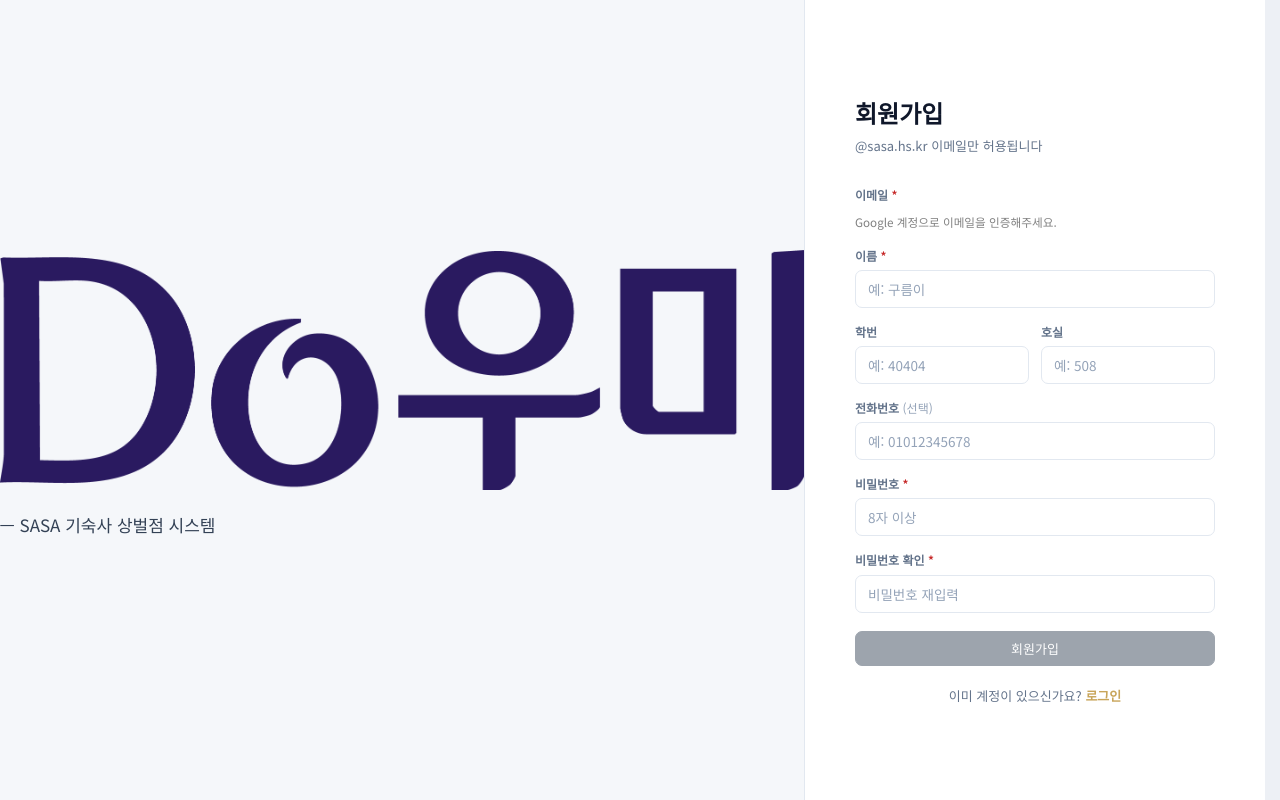
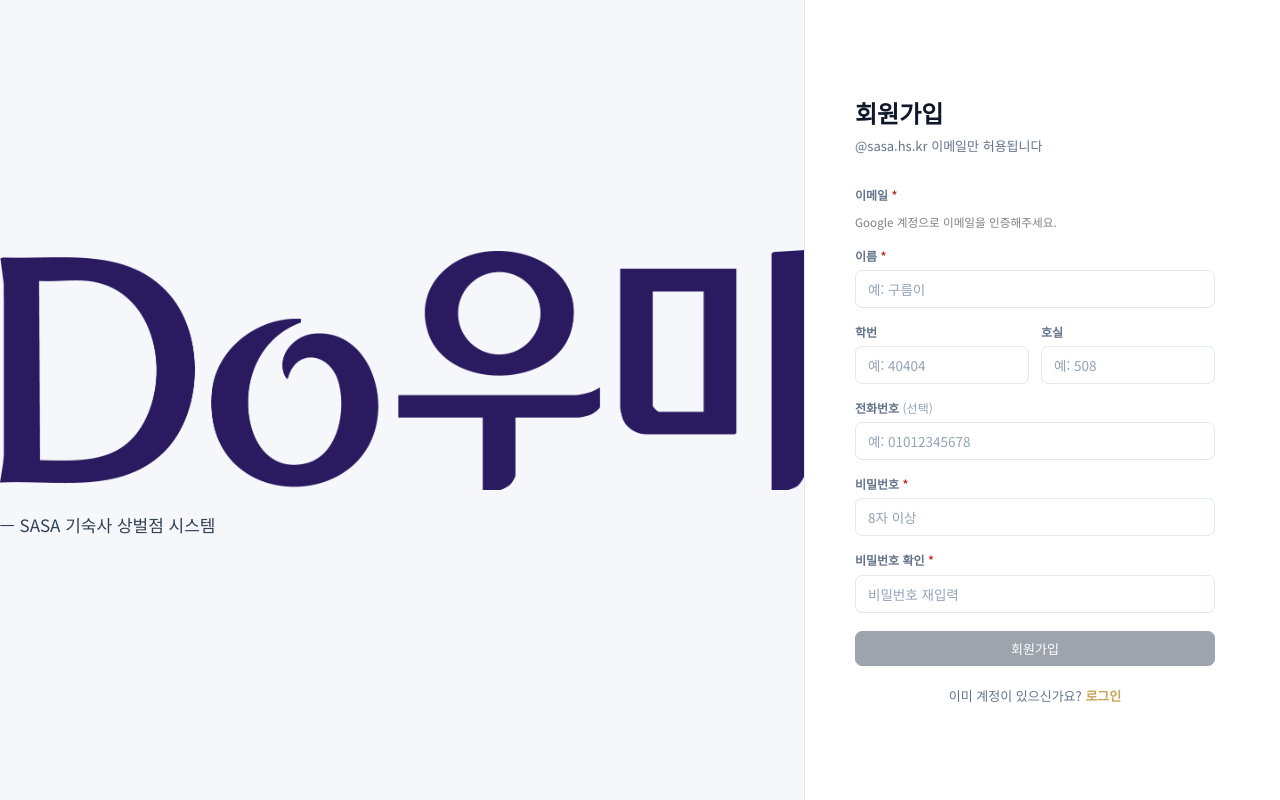
Before and after one commit to sasa10th/Do-umi, a Flask app: page /auth/signup in a window 1280 px wide. Run offline with Flask 3, Linux system fonts and the light colour scheme; some libraries are stand-ins or nearby versions.

Commit message:
Update scroll

```diff
--- a/static/css/style.css
+++ b/static/css/style.css
@@ -1,6 +1,6 @@
 /* 1 · RESET */
 *, *::before, *::after { box-sizing: border-box; margin: 0; padding: 0; }
-html { scrollbar-gutter: stable; background: var(--bg); min-height: 100%; }
+html { scrollbar-gutter: stable; background: var(--surface); min-height: 100%; }
 
 /* 2 · DESIGN TOKENS */
 :root {
```
